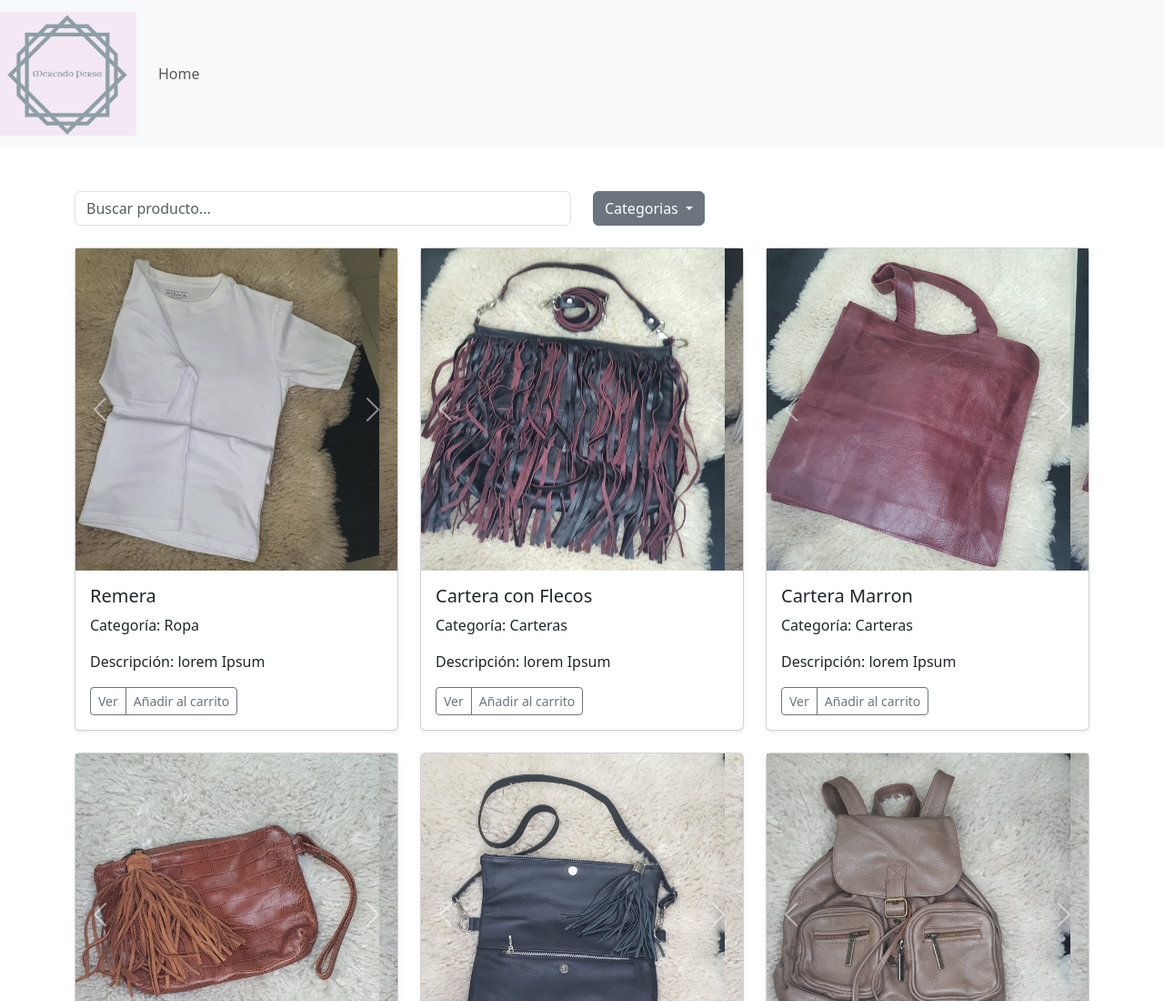
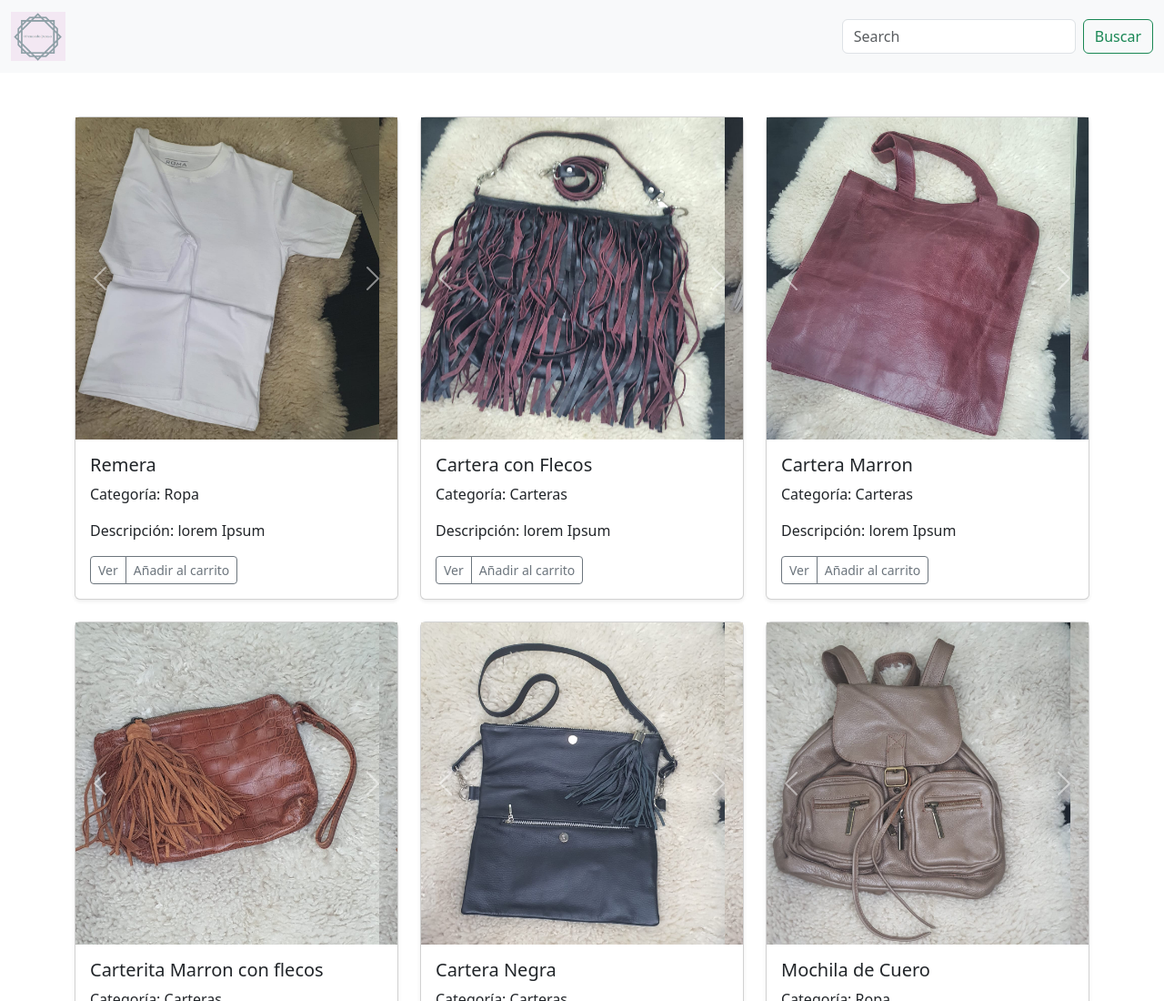
Before and after one commit to LuisHRizzo/MP.github.io, a plain HTML site: page index.html in a window 1280 px wide. Shown: the top 1100 px of the page at 91% size. Drawn offline with nearby package versions, Linux system fonts and the light colour scheme.

```diff
--- a/index.html
+++ b/index.html
@@ -12,41 +12,18 @@
 </head>
 
 <body>
-    <nav class="navbar navbar-expand-lg navbar-ligth bg-body-tertiary">
-        <a class="navbar-brand" href="#"> <img src="./assets/images/mercadoPersaLogo.png" alt="" style="width: 150px;"></a>
-        <button class="navbar-toggler" type="button" data-toggle="collapse" data-target="#navbarNav"
-            aria-controls="navbarNav" aria-expanded="false" aria-label="Toggle navigation">
-            <span class="navbar-toggler-icon"></span>
-        </button>
-        <div class="collapse navbar-collapse" id="navbarNav">
-            <ul class="navbar-nav">
-                <li class="nav-item active">
-                    <a class="nav-link" href="#">Home</a>
-                </li>
-            </ul>
+    <nav class="navbar bg-body-tertiary">
+        <div class="container-fluid">
+          <a class="navbar-brand"><img src="./assets/images/mercadoPersaLogo.png" alt="" width="60"></a>
+          <form class="d-flex" role="search">
+            <input class="form-control me-2" type="search" placeholder="Search" aria-label="Search">
+            <button class="btn btn-outline-success" type="submit">Buscar</button>
+          </form>
         </div>
-    </nav>
+      </nav>
 
     <div class="container mt-5">
-        <div class="row">
-            <div class="col-md-6">
-                <form>
-                    <div class="form-group">
-                        <input type="text" class="form-control" placeholder="Buscar producto..." />
-                    </div>
-                </form>
-            </div>
-            <div class="dropdown col-md-6">
-                <button class="btn btn-secondary dropdown-toggle" id="navbarDropdownMenuLink" type="button" data-toggle="dropdown" aria-haspopup="true" aria-expanded="false">
-                  Categorias
-                </button>
-                <ul class="dropdown-menu"  aria-labelledby="navbarDropdownMenuLink">
-                  <li><a class="dropdown-item" href="#" data-category="ropa">Ropa</a></li>
-                  <li><a class="dropdown-item" href="#" data-category="carteras">Carteras</a></li>
-                </ul>
-              </div>
-        </div>
-        <div id="checkboxes"></div>
+
 
         <div class="row mt-4" id="product-list"></div>
     </div>
```
